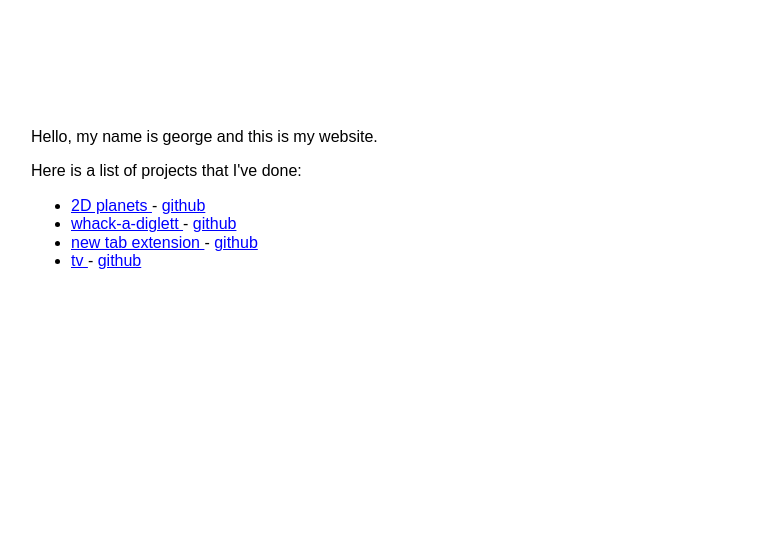
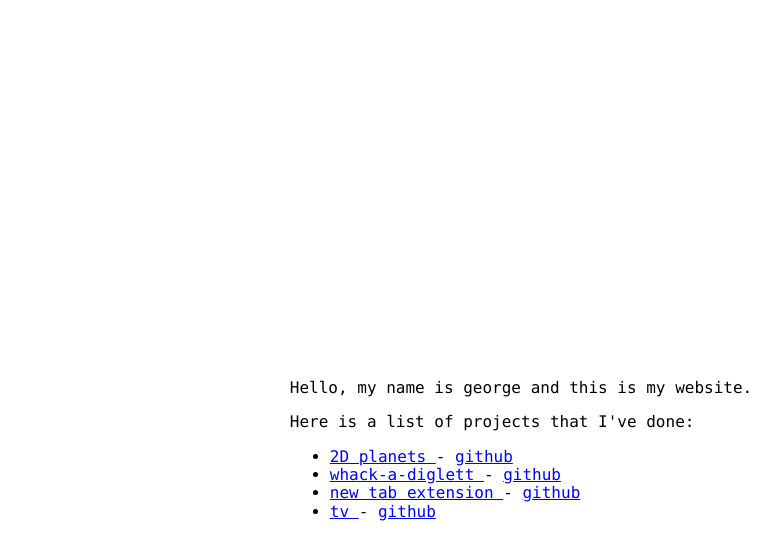
Before and after one commit to gesu/blog, a Jekyll site: the page built from index.html, in a window 1280 px wide. Shown: the top 560 px of the page, without its empty margins (119-899 px from the left). Built offline with Jekyll 4.4.1, drawn with Linux system fonts in a browser that asks for light colours.

Commit message:
Style changes

```diff
--- a/_layouts/default.html
+++ b/_layouts/default.html
@@ -19,7 +19,7 @@
 </head>
 
 <body>
-  <div class="container container-padding">
+  <div class="content">
     {{ content }}
   </div>
 
--- a/css/base.scss
+++ b/css/base.scss
@@ -4,7 +4,7 @@
 
 html {
   font-size: 16px;
-  font-family: sans-serif;
+  font-family: "SFMono-Regular", Consolas, "Liberation Mono", Menlo, Courier, monospace;
 }
 
 @media (max-width: 480px) {
@@ -31,19 +31,22 @@ h2 { font-size: 2.5rem; }
 h3 { font-size: 1.75rem; }
 h4 { font-size: 1.25rem }
 
-.container {
-  max-width: 980px;
-  margin-left: auto;
-  margin-right: auto;
+html,
+body,
+.content {
+  height: 100vh;
+  width: 100vw;
 }
 
-.container-top-padding {
-  padding-top: 7rem;
+.content {
+  display: flex;
+  align-content: center;
+  justify-content: center;
 }
 
-.container-padding {
-  padding-left: 1rem;
-  padding-right: 1rem;
+.container {
+  margin: auto;
+  padding: 1em;
 }
 
 .un-decorated-list {
--- a/index.html
+++ b/index.html
@@ -3,7 +3,7 @@ layout: default
 title: gsu
 ---
 
-<div class='container-top-padding'>
+<div class="container">
   <p>
     Hello, my name is george and this is my website.
   </p>
```
